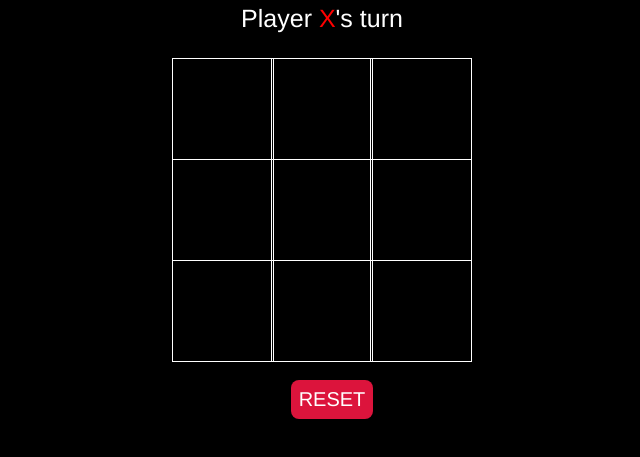
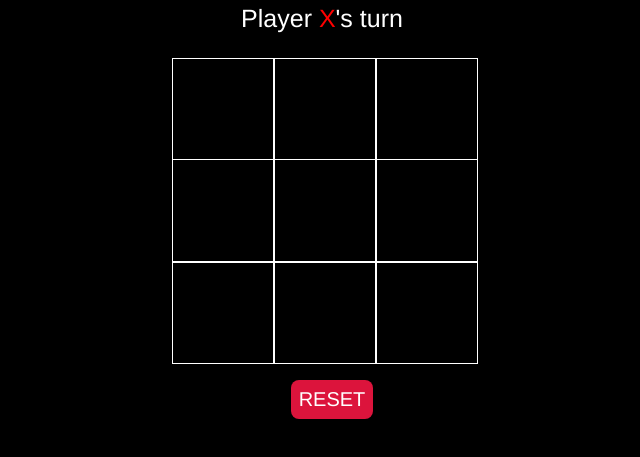
Before and after one commit to ROBHACKZ1257/Tic-Tac-Toe_ROB, a plain HTML site: page index.html in a window 1280 px wide. Shown: the part 219-676 px from the top of the page, without its empty margins (318-958 px from the left). Drawn offline with Linux system fonts and the light colour scheme.

Commit message:
fixed the game problem

```diff
--- a/styles.css
+++ b/styles.css
@@ -32,8 +32,8 @@
 .container {
     margin: 0 auto;
     display: grid;
-    grid-template-columns: 33% 33% 33%;
-    grid-template-rows: 33% 33% 33%;
+    grid-template-columns: repeat(3, 1fr);
+    grid-template-rows: repeat(3, 1fr);
     max-width: 300px;
 }
 
@@ -46,6 +46,12 @@
     align-items: center;
     font-size: 50px;
     cursor: pointer;
+}
+
+.container > .cell:nth-child(4),
+.container > .cell:nth-child(5),
+.container > .cell:nth-child(6) {
+    border-top: none; /* Remove top border for cells in the second row */
 }
 
 .playerX {
```
